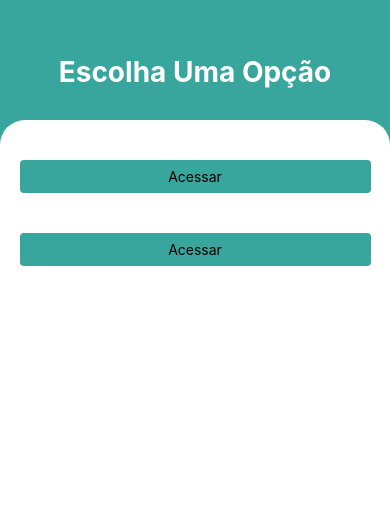
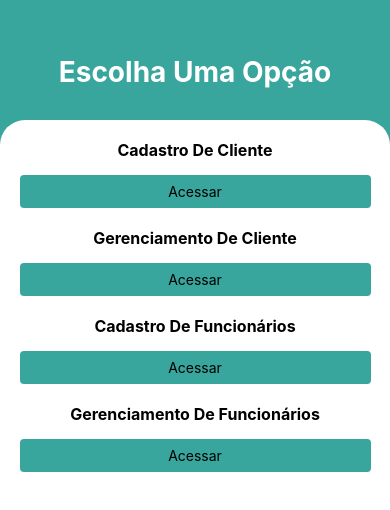
Before and after one commit to DiegoOliveira01/ReactNative_DenteForte, a React Native app in the folder Projeto/: screen /Menu in a window 390 px wide. Shown: the top 510 px of the page. Built offline with nearby package versions, Linux system fonts and the light colour scheme.

Commit message:
Updated Menu

```diff
--- a/Projeto/src/pages/Menu/index.js
+++ b/Projeto/src/pages/Menu/index.js
@@ -13,13 +13,27 @@ export default function Menu(){
             </Animatable.View>
 
             <Animatable.View animation="fadeInUp" style={styles.containerForm}>
+            <Text style={styles.buttonTextAbove}>Cadastro De Cliente</Text>
             <TouchableOpacity style={styles.button}>
                 <Text styles={styles.buttonText}>Acessar</Text>
             </TouchableOpacity>
+            <Text style={styles.buttonTextAbove}>Gerenciamento De Cliente</Text>
+            <TouchableOpacity style={styles.button}>
+                <Text styles={styles.buttonText}>Acessar</Text>
+            </TouchableOpacity>
+
+            <Text style={styles.buttonTextAbove}>Cadastro De Funcionários</Text>
+            <TouchableOpacity style={styles.button}>
+                <Text styles={styles.buttonText}>Acessar</Text>
+            </TouchableOpacity>
+            <Text style={styles.buttonTextAbove}>Gerenciamento De Funcionários</Text>
             <TouchableOpacity style={styles.button}>
                 <Text styles={styles.buttonText}>Acessar</Text>
             </TouchableOpacity>
             </Animatable.View>
+
+
+
         </View>
     );
 }
@@ -47,12 +61,19 @@ const styles = StyleSheet.create({
         paddingStart: '5%',
         paddingEnd: '5%',
     },
+    buttonTextAbove:{
+        textAlign: "center",
+        fontSize: 16,
+        fontWeight: 'bold',
+        color:'#000',
+        marginTop: 20,
+    },
     button:{
         backgroundColor: '#38a69d',
         width: '100%',
         borderRadius: 4,
         paddingVertical: 8,
-        marginTop: 40,
+        marginTop: 15,
         justifyContent: 'center',
         alignItems: 'center',
     },
```
